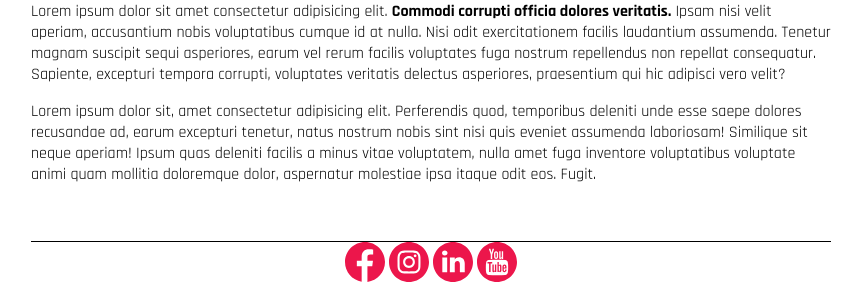
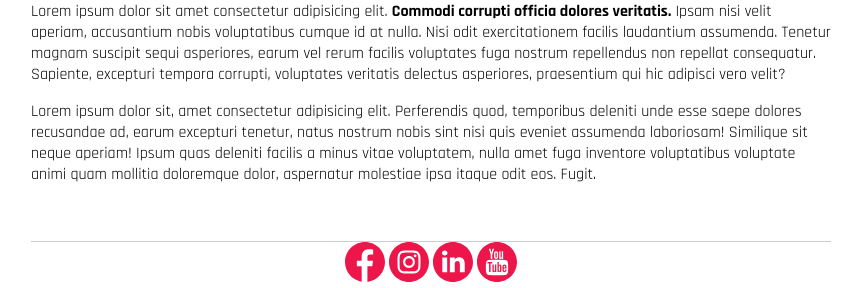
Before and after one commit to Anderson-Moreton/MySQL, a PHP site: page / in a window 1280 px wide. Shown: the part 1156-1444 px from the top of the page, without its empty margins (209-1068 px from the left). Run offline with PHP 8.4, Linux system fonts and the light colour scheme.

Commit message:
Estilizando a Página com CSS

```diff
--- a/css/style.css
+++ b/css/style.css
@@ -21,7 +21,7 @@ section img {
 }
 
 main {
-    border-bottom: solid 1px;
+    border-bottom: solid 1px #ccc;
     padding-bottom: 40px;
 }
 
```
